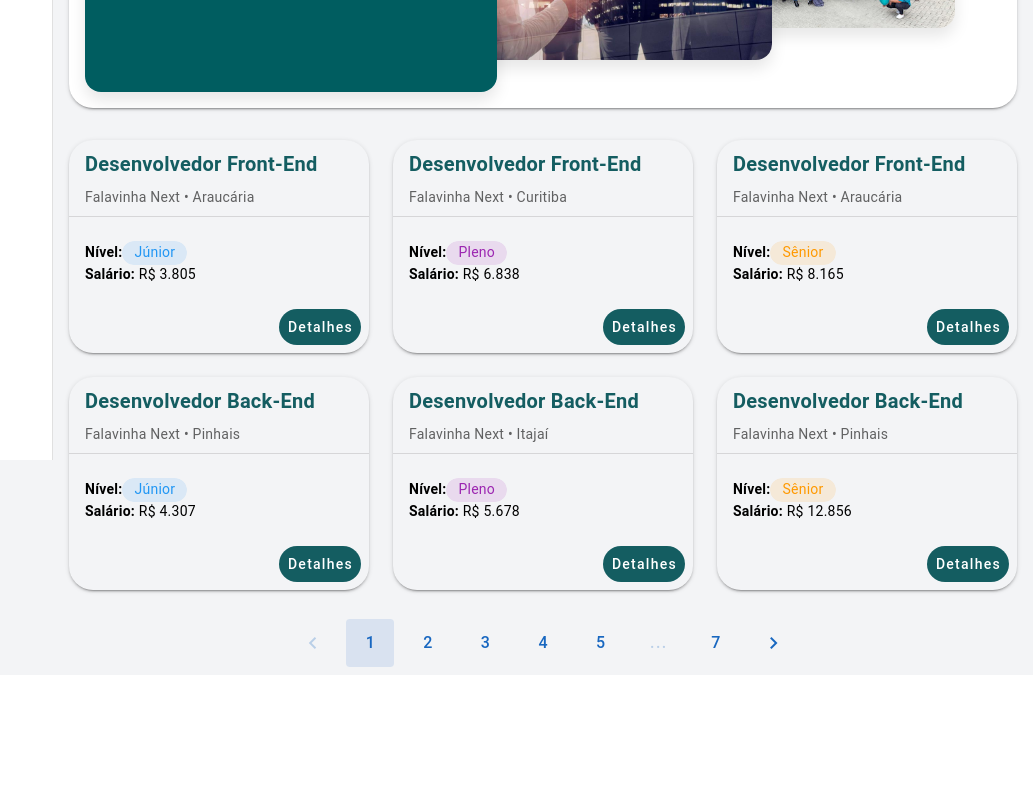
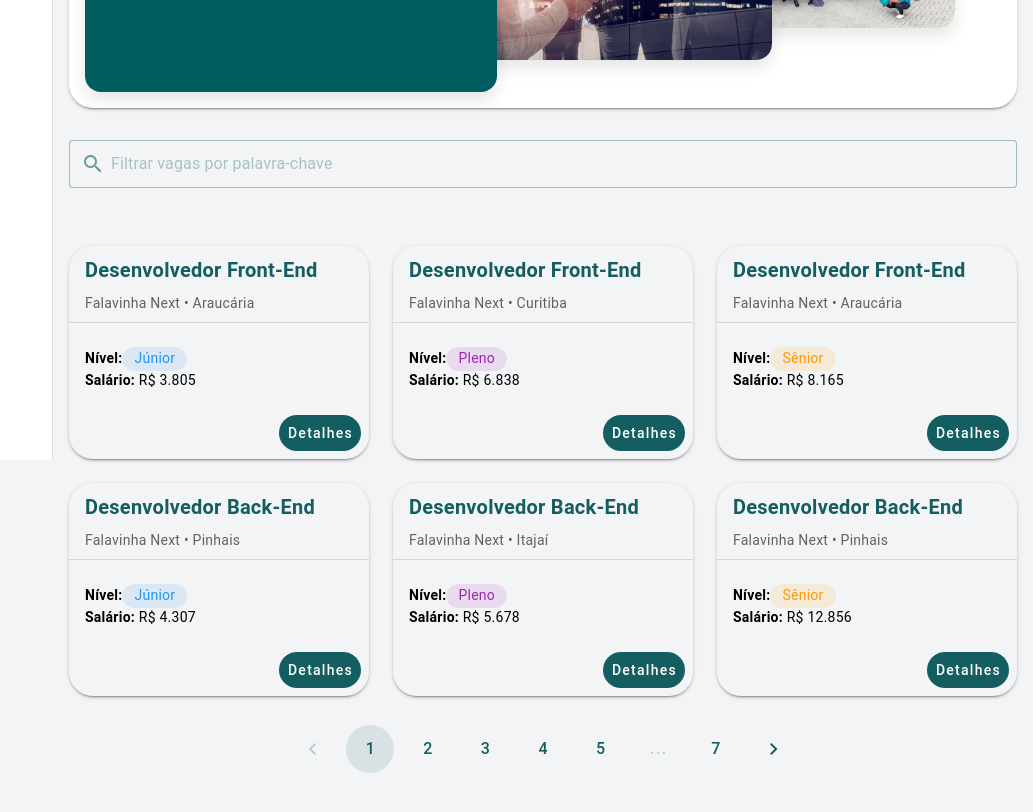
Before and after one commit to rebgois/oportunidades-falavinha, a Vue app: page / in a window 1280 px wide. Shown: the part 340-1152 px from the top of the page, without its empty margins (247-1280 px from the left). Before the commit the page ends 1015 px from the top, so only its background shows below. Built offline with nearby package versions, Linux system fonts and the light colour scheme.

Commit message:
FIX(layout-geral) Ajustes de layout geral

```diff
--- a/src/components/SubscribeForm.vue
+++ b/src/components/SubscribeForm.vue
@@ -1,7 +1,7 @@
 <template>
   <v-card
     class="mx-auto my-8 pa-6 bg-BgPadrao border-sm border-BorderCardGeral fill-height d-flex flex-column"
-    max-width="50vw"
+    max-width="45vw"
   >
     <v-card-title class="text-h6 font-weight-bold text-PrimaryFalavinha"
       >Candidatar-se</v-card-title
@@ -120,7 +120,7 @@
         >
       </div>
 
-      <v-row justify="end" class="mt-6 justify-sm-space-around">
+      <v-row justify="end" class="mt-6 justify-sm-space-around mb-4">
         <v-btn class="text-none rounded-xl" text @click="resetForm"
           >Limpar</v-btn
         >
@@ -147,26 +147,13 @@ const valid = ref(false);
 const form = ref({
   name: "",
   email: "",
-  countryCode: "+55",
   phone: "",
   linkedin: "",
-  country: "",
   city: "",
   cv: null,
   salaryExpectation: "",
 });
 
-const countryCodes = [
-  { text: "🇧🇷 +55", value: "+55" },
-  { text: "🇺🇸 +1", value: "+1" },
-];
-const countries = [
-  "Brasil",
-  "Argentina",
-  "Chile",
-  "Colômbia",
-  "Estados Unidos",
-];
 
 const rules = {
   required: (v) => !!v || "Campo obrigatório.",
--- a/src/views/HomeView.vue
+++ b/src/views/HomeView.vue
@@ -19,6 +19,19 @@
         />
       </div>
     </v-card>
+    <v-row class="mb-6" justify="center">
+      <v-col cols="12" md="12">
+        <v-text-field
+          v-model="search"
+          placeholder="Filtrar vagas por palavra-chave"
+          prepend-inner-icon="mdi-magnify"
+          clearable
+          variant="outlined"
+          density="comfortable"
+          class="rounded-xl w-100 text-PrimaryFalavinha"
+        />
+      </v-col>
+    </v-row>
     <Transition name="fade" mode="out-in" appear>
       <div :key="page">
         <v-row class="gap-6">
@@ -71,8 +84,8 @@
       </div>
     </Transition>
 
-    <v-row justify="center" class="mt-6">
-      <v-pagination v-model="page" :length="pageCount" circle color="primary" />
+    <v-row justify="center" class="mt-6 mb-5">
+      <v-pagination v-model="page" :length="pageCount" rounded color="PrimaryFalavinha" />
     </v-row>
   </Layout>
 </template>
```
